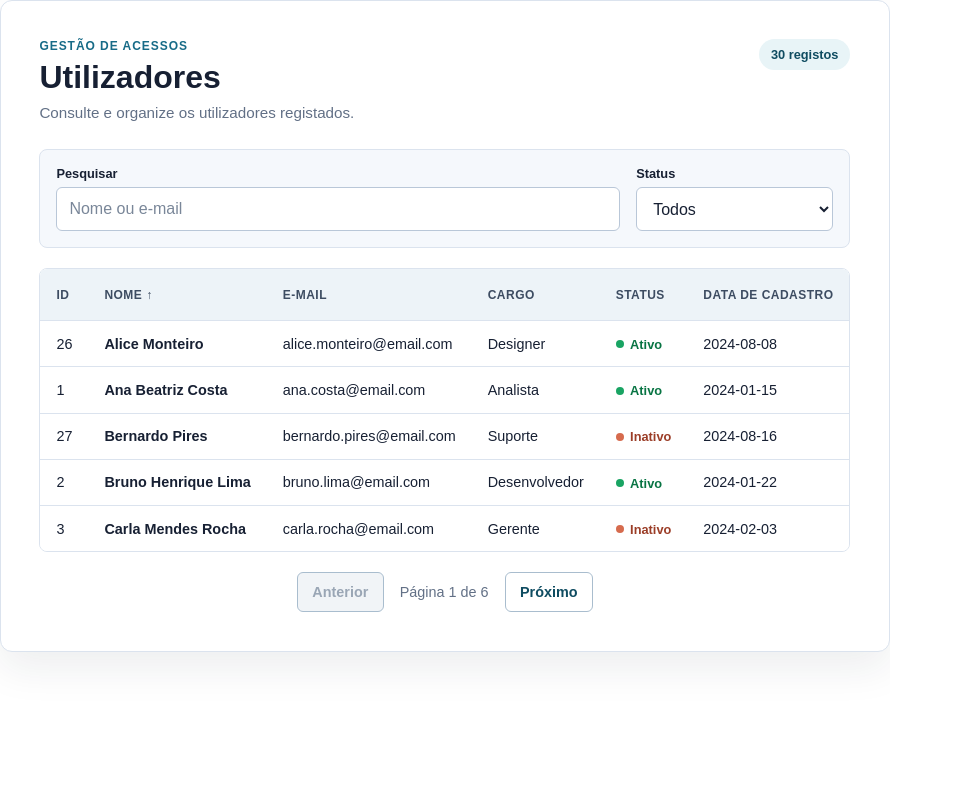
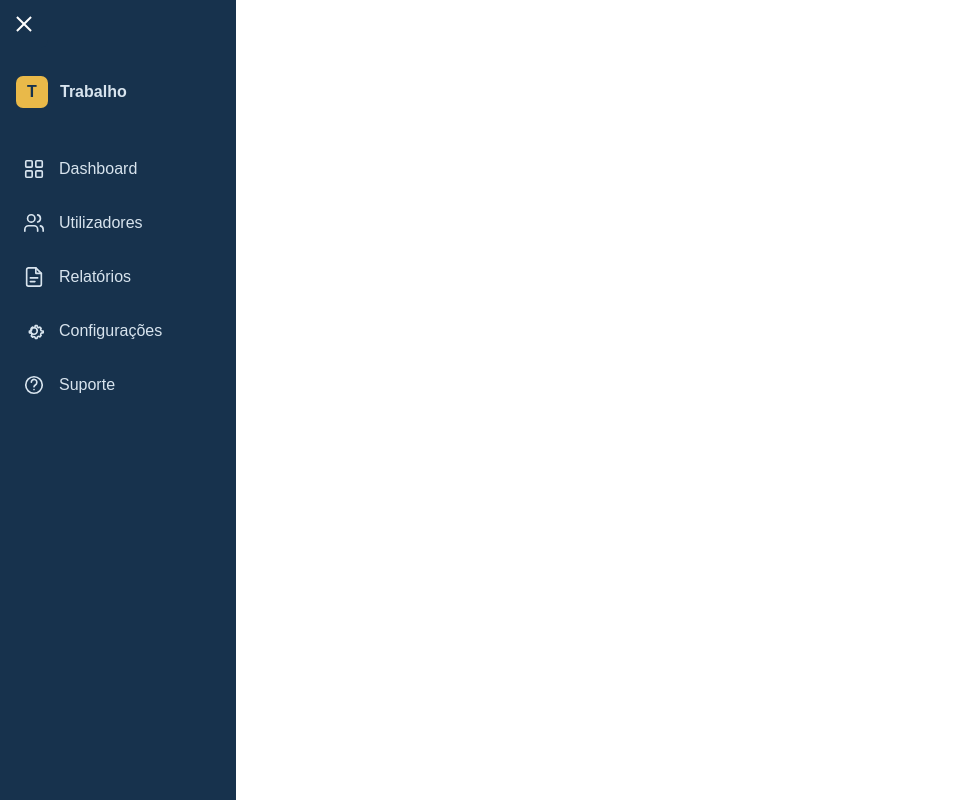
Before and after one commit to Evertonneto/tcc_mba_usp, a Next.js app: page / in a window 1280 px wide. Shown: the whole page, without its empty margins (0-953 px from the left). Built offline with nearby package versions, Linux system fonts and the light colour scheme.

Commit message:
feat: add navigation with AI

```diff
--- a/src/app/layout.tsx
+++ b/src/app/layout.tsx
@@ -1,6 +1,7 @@
 import type { Metadata } from "next";
 import "./globals.css";
 import Navegacao from "@/components/etapa-a-tradicional/Navegacao/Navegacao";
+import NavegacaoIA from "@/components/etapa-b-com-ia/Navegacao/Navegacao";
 
 export const metadata: Metadata = {
   title: "TCC",
@@ -15,6 +16,7 @@ export default function RootLayout({
   return (
     <html lang="pt-br">
       <body>
+        <NavegacaoIA />
         {/* <Navegacao /> */}
         {children}
       </body>
--- a/src/app/page.tsx
+++ b/src/app/page.tsx
@@ -14,7 +14,7 @@ export default function Home() {
         {/* <Formulario/> */}
         {/* <FormularioIA/> */}
         {/* <Tabela/> */}
-        <TabelaIA/>
+        {/* <TabelaIA/> */}
         {/* <Navegacao/> */}
       </main>
       <footer></footer>
--- /dev/null
+++ b/src/components/etapa-b-com-ia/Navegacao/Navegacao.tsx
@@ -0,0 +1,193 @@
+"use client";
+
+import Link from "next/link";
+import { usePathname } from "next/navigation";
+import { useEffect, useState, type SVGProps } from "react";
+
+type IconName = "dashboard" | "users" | "reports" | "settings" | "support";
+
+type NavigationItem = {
+	href: string;
+	label: string;
+	icon: IconName;
+};
+
+const navigationItems: NavigationItem[] = [
+	{ href: "/dashboard", label: "Dashboard", icon: "dashboard" },
+	{ href: "/utilitaries", label: "Utilizadores", icon: "users" },
+	{ href: "/reports", label: "Relatórios", icon: "reports" },
+	{ href: "/settings", label: "Configurações", icon: "settings" },
+	{ href: "/help", label: "Suporte", icon: "support" },
+];
+
+function Icon({ name, ...props }: { name: IconName } & SVGProps<SVGSVGElement>) {
+	const paths: Record<IconName, React.ReactNode> = {
+		dashboard: (
+			<>
+				<rect x="3" y="3" width="7" height="7" rx="1" />
+				<rect x="14" y="3" width="7" height="7" rx="1" />
+				<rect x="3" y="14" width="7" height="7" rx="1" />
+				<rect x="14" y="14" width="7" height="7" rx="1" />
+			</>
+		),
+		users: (
+			<>
+				<path d="M16 21v-2a4 4 0 0 0-4-4H6a4 4 0 0 0-4 4v2" />
+				<circle cx="9" cy="7" r="4" />
+				<path d="M22 21v-2a4 4 0 0 0-3-3.87M16 3.13a4 4 0 0 1 0 7.75" />
+			</>
+		),
+		reports: (
+			<>
+				<path d="M14 2H6a2 2 0 0 0-2 2v16a2 2 0 0 0 2 2h12a2 2 0 0 0 2-2V8z" />
+				<path d="M14 2v6h6M8 13h8M8 17h5" />
+			</>
+		),
+		settings: (
+			<>
+				<path d="M12 15.5a3.5 3.5 0 1 0 0-7 3.5 3.5 0 0 0 0 7z" />
+				<path d="M19.4 15a1.7 1.7 0 0 0 .34 1.88l.06.06-1.41 1.41-.06-.06a1.7 1.7 0 0 0-1.88-.34 1.7 1.7 0 0 0-1.03 1.56V20h-2v-.09a1.7 1.7 0 0 0-1.03-1.56 1.7 1.7 0 0 0-1.88.34l-.06.06-1.41-1.41.06-.06A1.7 1.7 0 0 0 9.4 15a1.7 1.7 0 0 0-1.56-1.03H7v-2h.84A1.7 1.7 0 0 0 9.4 11a1.7 1.7 0 0 0-.34-1.88L9 9.06l1.41-1.41.06.06a1.7 1.7 0 0 0 1.88.34A1.7 1.7 0 0 0 13.38 6.5V6h2v.5a1.7 1.7 0 0 0 1.03 1.55 1.7 1.7 0 0 0 1.88-.34l.06-.06 1.41 1.41-.06.06A1.7 1.7 0 0 0 19.4 11a1.7 1.7 0 0 0 1.56 1.03H22v2h-1.04A1.7 1.7 0 0 0 19.4 15z" />
+			</>
+		),
+		support: (
+			<>
+				<circle cx="12" cy="12" r="9" />
+				<path d="M9.1 9a3 3 0 1 1 5.8 1c0 2-2.9 2-2.9 4M12 17h.01" />
+			</>
+		),
+	};
+
+	return (
+		<svg
+			aria-hidden="true"
+			fill="none"
+			height="22"
+			stroke="currentColor"
+			strokeLinecap="round"
+			strokeLinejoin="round"
+			strokeWidth="1.8"
+			viewBox="0 0 24 24"
+			width="22"
+			{...props}
+		>
+			{paths[name]}
+		</svg>
+	);
+}
+
+function MenuIcon({ isOpen }: { isOpen: boolean }) {
+	return <span className={`nav-menu-icon${isOpen ? " nav-menu-icon-open" : ""}`} aria-hidden="true" />;
+}
+
+function useIsMobile() {
+	const [isMobile, setIsMobile] = useState(false);
+
+	useEffect(() => {
+		const mediaQuery = window.matchMedia("(max-width: 767px)");
+		const update = () => setIsMobile(mediaQuery.matches);
+
+		update();
+		mediaQuery.addEventListener("change", update);
+		return () => mediaQuery.removeEventListener("change", update);
+	}, []);
+
+	return isMobile;
+}
+
+export default function Navegacao() {
+	const pathname = usePathname();
+	const isMobile = useIsMobile();
+	const [isExpanded, setIsExpanded] = useState(true);
+	const [isDrawerOpen, setIsDrawerOpen] = useState(false);
+
+	const isItemActive = (href: string) => pathname === href || pathname.startsWith(`${href}/`);
+	const navigationOpen = isMobile ? isDrawerOpen : true;
+	const sidebarExpanded = isMobile ? isDrawerOpen : isExpanded;
+	let toggleLabel = "Expandir menu";
+
+	if (isMobile) {
+		toggleLabel = "Abrir menu";
+	} else if (sidebarExpanded) {
+		toggleLabel = "Recolher menu";
+	}
+
+	return (
+		<>
+			<button
+				aria-controls="main-navigation"
+				aria-expanded={navigationOpen}
+				aria-label={toggleLabel}
+				className="nav-toggle"
+				onClick={() => (isMobile ? setIsDrawerOpen((open) => !open) : setIsExpanded((expanded) => !expanded))}
+				type="button"
+			>
+				<MenuIcon isOpen={navigationOpen} />
+			</button>
+
+			{isMobile && isDrawerOpen && (
+				<button
+					aria-label="Fechar menu"
+					className="nav-overlay"
+					onClick={() => setIsDrawerOpen(false)}
+					type="button"
+				/>
+			)}
+
+			<aside
+				aria-label="Navegação principal"
+				className={`nav-sidebar${sidebarExpanded ? " nav-sidebar-expanded" : ""}${navigationOpen ? " nav-sidebar-open" : ""}`}
+				id="main-navigation"
+			>
+				<div className="nav-brand">
+					<span className="nav-brand-mark">T</span>
+					{sidebarExpanded && <span>Trabalho</span>}
+				</div>
+
+				<nav>
+					<ul className="nav-list">
+						{navigationItems.map((item) => {
+							const active = isItemActive(item.href);
+
+							return (
+								<li key={item.href}>
+									<Link
+										aria-current={active ? "page" : undefined}
+										className={`nav-link${active ? " nav-link-active" : ""}`}
+										href={item.href}
+										onClick={() => isMobile && setIsDrawerOpen(false)}
+										title={!sidebarExpanded ? item.label : undefined}
+									>
+										<Icon name={item.icon} />
+										{sidebarExpanded && <span>{item.label}</span>}
+									</Link>
+								</li>
+							);
+						})}
+					</ul>
+				</nav>
+			</aside>
+
+			<style>{`
+				.nav-toggle { align-items: center; background: #17324d; border: 0; border-radius: 0 0 8px 0; color: #fff; cursor: pointer; display: flex; height: 48px; justify-content: center; left: 0; position: fixed; top: 0; width: 48px; z-index: 30; }
+				.nav-menu-icon, .nav-menu-icon::before, .nav-menu-icon::after { background: currentColor; display: block; height: 2px; position: relative; transition: transform 160ms ease, background 160ms ease; width: 20px; }
+				.nav-menu-icon::before, .nav-menu-icon::after { content: ""; position: absolute; }
+				.nav-menu-icon::before { top: -6px; }
+				.nav-menu-icon::after { top: 6px; }
+				.nav-menu-icon-open { background: transparent; }
+				.nav-menu-icon-open::before { transform: translateY(6px) rotate(45deg); }
+				.nav-menu-icon-open::after { transform: translateY(-6px) rotate(-45deg); }
+				.nav-sidebar { background: #17324d; color: #d8e4ee; min-height: 100vh; padding: 72px 10px 24px; position: fixed; transform: translateX(0); transition: width 180ms ease, transform 180ms ease; width: 68px; z-index: 20; }
+				.nav-sidebar-expanded { width: 236px; }
+				.nav-brand { align-items: center; display: flex; gap: 12px; height: 40px; margin: 0 6px 34px; font-size: 16px; font-weight: 700; white-space: nowrap; }
+				.nav-brand-mark { align-items: center; background: #e9b949; border-radius: 7px; color: #17324d; display: flex; height: 32px; justify-content: center; width: 32px; }
+				.nav-list { display: grid; gap: 8px; list-style: none; padding: 0; }
+				.nav-link { align-items: center; border-radius: 7px; color: inherit; display: flex; gap: 14px; min-height: 46px; overflow: hidden; padding: 0 13px; transition: background 140ms ease, color 140ms ease; white-space: nowrap; }
+				.nav-link:hover { background: #294b68; color: #fff; }
+				.nav-link-active { background: #e9b949; color: #17324d; font-weight: 700; }
+				.nav-link-active:hover { background: #f0c968; color: #17324d; }
+				.nav-overlay { background: rgba(10, 25, 39, 0.48); border: 0; inset: 0; position: fixed; z-index: 10; }
+				@media (max-width: 767px) { .nav-sidebar { transform: translateX(-100%); width: 236px; } .nav-sidebar-open { transform: translateX(0); } }
+			`}</style>
+		</>
+	);
+}
```
Also changed, not shown: 1 other file (tests, documents, lock files or other folders).
